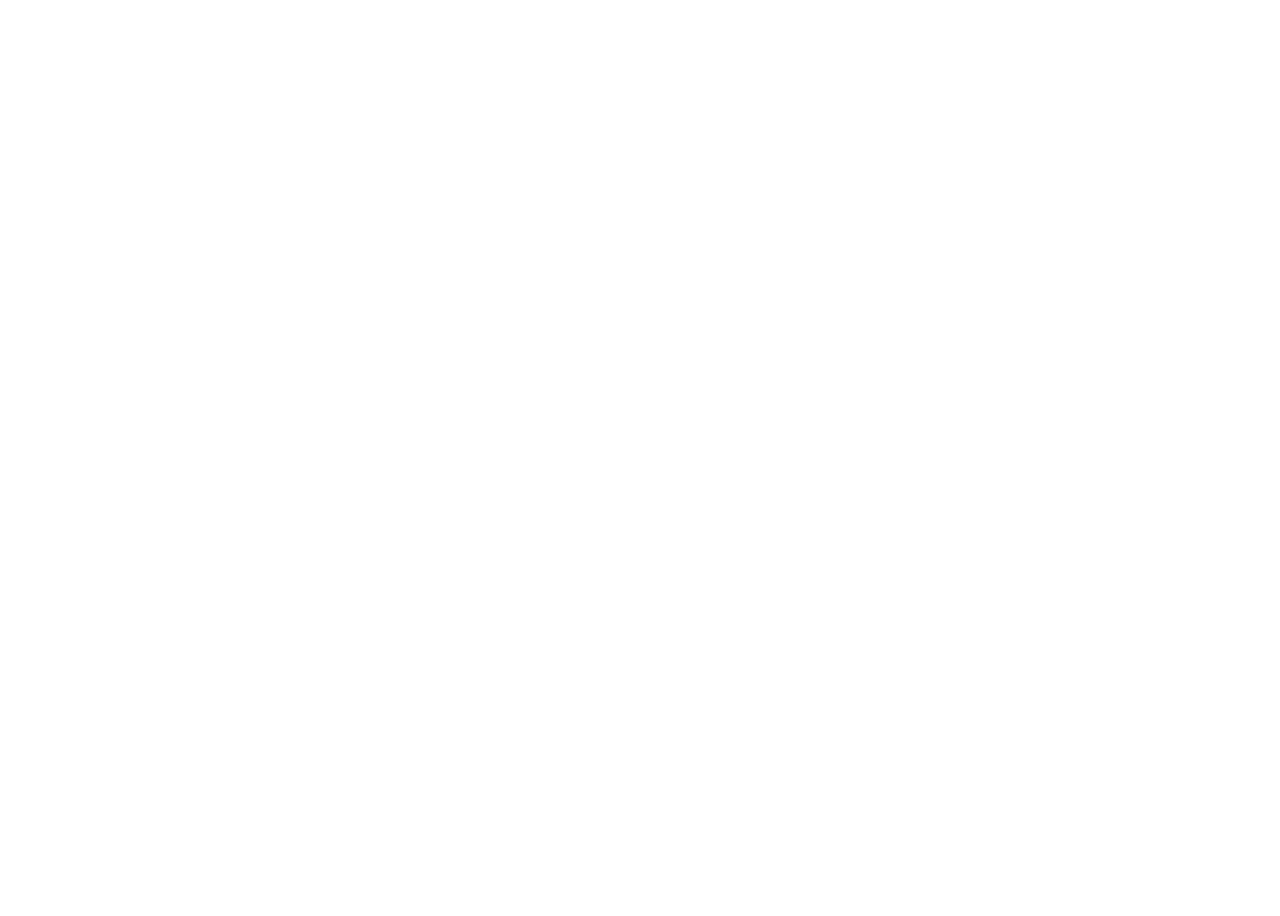
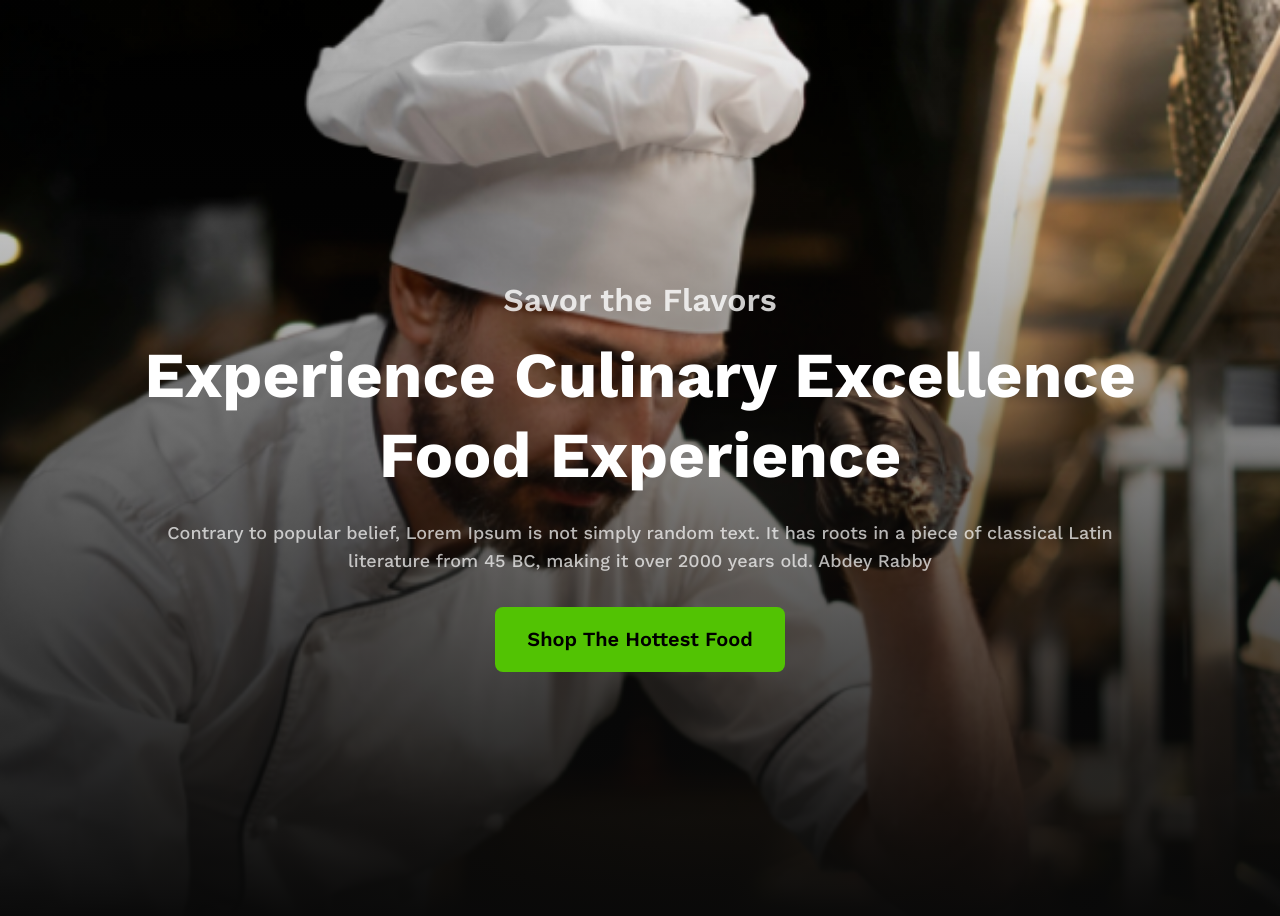
Before and after one commit to abdeyrabby404/Normal-Restaurant-Project, a plain HTML site: page index.html in a window 1280 px wide. Before the commit the page ends 800 px from the top, so only its background shows below. Drawn offline with nearby package versions, Linux system fonts and the light colour scheme.

Commit message:
updated hero section

```diff
--- a/index.html
+++ b/index.html
@@ -4,12 +4,23 @@
     <meta charset="UTF-8">
     <meta name="viewport" content="width=device-width, initial-scale=1.0">
     <title>Normal food restaurant</title>
+    <link rel="stylesheet" href="style/style.css">
 </head>
 <body>
     <header>
 
     </header>
     <main>
+        <section class="hero">
+            <div class="hero-content">
+                <p class="subtitle">Savor the Flavors</p>
+                <h3 class="title">Experience Culinary Excellence Food Experience</h3>
+                <p class="desc">Contrary to popular belief, Lorem Ipsum is not simply random text. It has roots in a piece of classical Latin literature from 45 BC, making it over 2000 years old. Abdey Rabby</p>
+                <div class="btn-container">
+                    <button class="p-btn">Shop The Hottest Food</button>
+                </div>
+            </div>
+        </section>
 
     </main>
     <footer>
--- a/style/style.css
+++ b/style/style.css
@@ -0,0 +1,75 @@
+@import url('https://fonts.googleapis.com/css2?family=Work+Sans:ital,wght@0,100..900;1,100..900&display=swap');
+
+
+* {
+    margin: 0;
+    padding: 0;
+}
+.btn-container{
+    /* background-color: red; */
+    margin-top: 32px;
+}
+.p-btn {
+    border-radius: 8px;
+    padding: 21px 32px 21px 32px;
+    background: rgb(82, 195, 3);
+    font-size: 20px;
+    font-weight: 600;
+    line-height: 23px;
+    font-family: Work Sans;
+    border: none;
+}
+
+.hero {
+    /* background-color: red; */
+    height: 953px;
+    /* background-image: url(../assets/hero-bg.png); */
+    background: linear-gradient(0.00deg, rgb(9, 9, 9) 2.884%, rgba(16, 16, 16, 0) 101.034%), url(../assets/hero-bg.png);
+    background-repeat: no-repeat;
+    background-size: cover;
+    background-position: center;
+    display: flex;
+    justify-content: center;
+    align-items: center;
+}
+
+.hero .hero-content {
+    /* background-color: red; */
+    /* height: 391px; */
+    width: 1023px;
+    text-align: center;
+}
+
+.hero .hero-content .subtitle {
+    opacity: 0.8;
+    color: rgb(255, 255, 255);
+    font-family: Work Sans;
+    font-size: 32px;
+    font-weight: 600;
+    line-height: 38px;
+    letter-spacing: 0%;
+    text-align: center;
+}
+
+.hero .hero-content .title {
+    color: rgb(255, 255, 255);
+    font-family: Work Sans;
+    font-size: 64px;
+    font-weight: 700;
+    line-height: 80px;
+    letter-spacing: 0%;
+    text-align: center;
+    margin-top: 16px;
+}
+
+.hero .hero-content .desc {
+    opacity: 0.7;
+    color: rgb(255, 255, 255);
+    font-family: Work Sans;
+    font-size: 18px;
+    font-weight: 500;
+    line-height: 28px;
+    letter-spacing: 0%;
+    text-align: center;
+    margin-top: 24px;
+}
```
